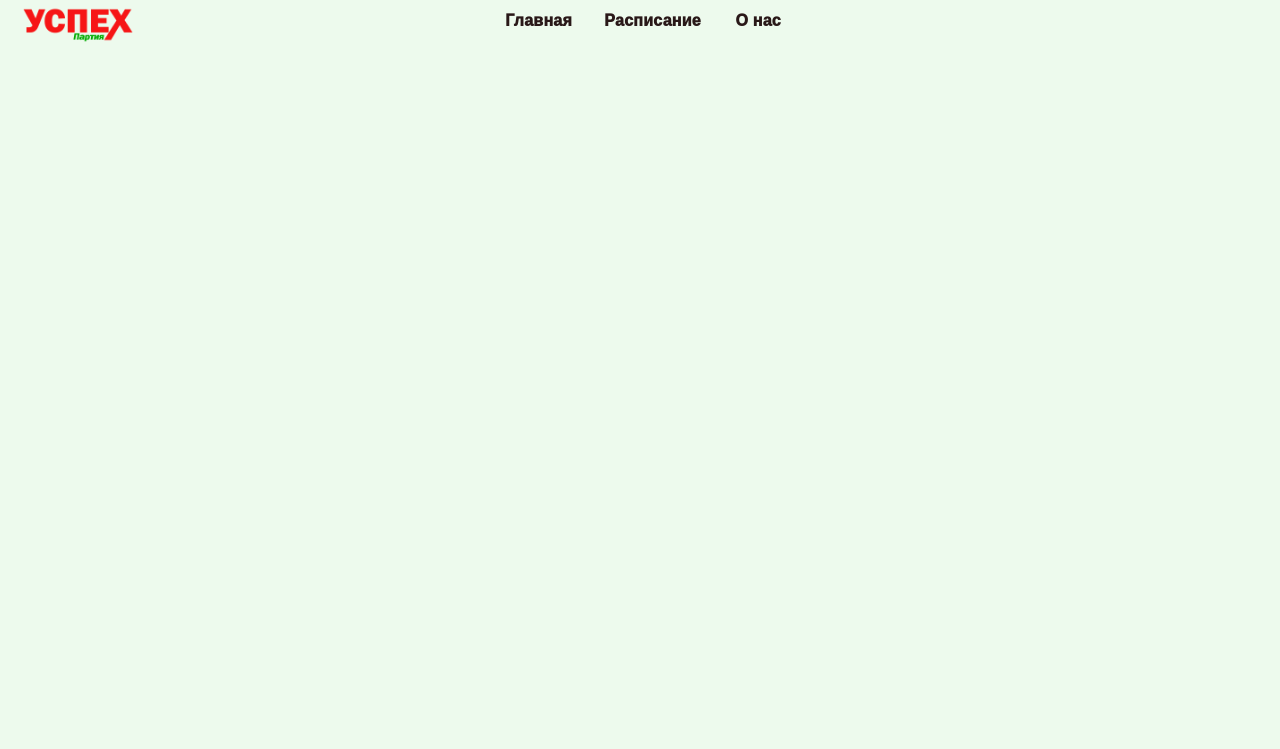
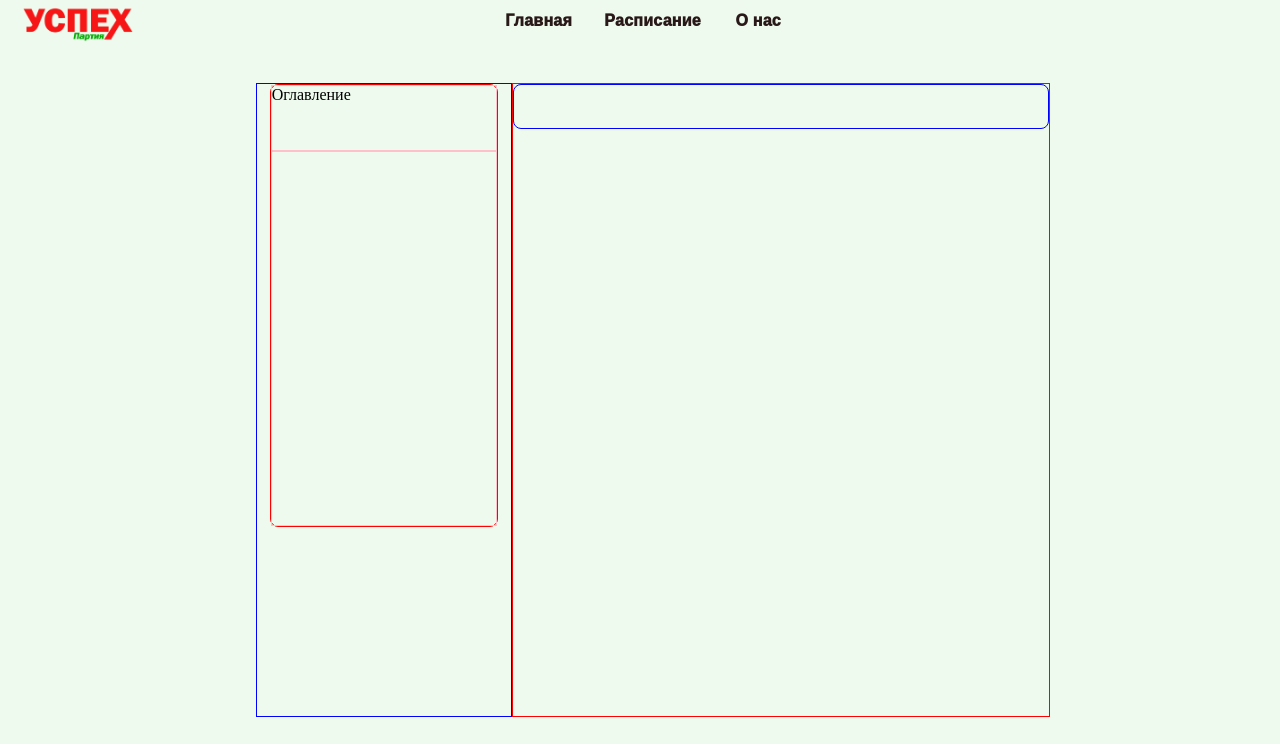
Before and after one commit to Iiiixxxaaa/YspehTEAM, a plain HTML site: page assets/index/aboutus.html in a window 1280 px wide. Shown: the top 749 px of the page. Drawn offline with Linux system fonts and the light colour scheme; files whose address does not match are found by name.

Commit message:
seven commit

```diff
--- a/assets/css/aboutus.css
+++ b/assets/css/aboutus.css
@@ -7,12 +7,12 @@ body{
 /* ОСНОВНОЙ КОНТЕЙНЕР, НАСТРОЙКИ ХЕДА, БОДИ И ФУТТЕРА*/
 .container{
     width: 100%;
-    height: 175vh;
+    height:93vh;
     background-color:  #edfaed ;
 
     display: grid;
     grid-template-columns:100%;
-    grid-template-rows: 3.5% 96.5%;
+    grid-template-rows: 6.49% 94.61%;
 }
 
 .head-container{
@@ -25,9 +25,10 @@ body{
 
 .body-container{
     display: grid;
-    grid-template-columns:100%;
-    grid-template-rows: 50% 50%;
+    grid-template-columns:40% 60%;
+    grid-template-rows: 100%;
     justify-content: center;
+    align-content: center;
 }
 
 .footer-conteiner{
@@ -180,6 +181,71 @@ body{
 
 
 
+
+
+
+/* НАСТРОЙКИ БОДИ КОНТЕЙНЕРА */
+.oglavl-container{
+    display: grid;
+    justify-content: center;
+    align-content:center;
+    grid-template-columns: 50% 50%;
+    grid-template-rows: 90%;
+}
+.oglavl-mini-container{
+    display: grid;
+    justify-content: center;
+    align-content:start;
+    grid-template-columns: 90%;
+    grid-template-rows: 70%;
+
+           border: 1px solid blue;
+}
+.cont-in-cont-oglavl{
+    border: 1px solid red;
+
+    display: grid;
+    justify-content: center;
+    align-content:start;
+    grid-template-columns: 100%;
+    grid-template-rows: 15% 85%;
+    border-radius: 1vh;
+}
+.name-oglavl{
+    border: 1px solid pink;
+}
+.text-oglavl{
+    border: 1px solid pink;
+}
+
+
+.info-container{
+    display: grid;
+    justify-content: center;
+    align-content:center;
+    grid-template-columns: 70% 30%;
+    grid-template-rows: 90%;
+}
+.glav-info-container{
+    display: grid;
+    justify-content: center;
+    align-content:center;
+    grid-template-columns: 100%;
+    grid-template-rows: 7% 93%;
+
+    border: 1px solid red;
+}
+.info-text-container{
+    border: 1px solid blue;
+    border-radius: 1vh;
+}
+
+
+
+
+
+
+
 /* ФУТЕР */
 .foot-cont-one{
     display: grid;
@@ -224,7 +290,7 @@ body{
     color: #a1a1a1;
     letter-spacing: 0.09vh;
     align-content: start;
-    user-select: none;
+
 }
 .foot-text-white{
     font-family: 'Arial', sans-serif;
@@ -233,7 +299,7 @@ body{
     color: #fdfdfd;
     letter-spacing: 0.09vh;
     align-content: start;
-    user-select: none;
+
 }
 
 
@@ -266,7 +332,7 @@ body{
     color: #fdfdfd;
     letter-spacing: 0.09vh;
     align-content: start;
-    user-select: none;
+
 }
 .ftn-gmail{
     font-family: 'Arial', sans-serif;
@@ -275,7 +341,7 @@ body{
     color: #a1a1a1;
     letter-spacing: 0.09vh;
     align-content: start;
-    user-select: none;
+
 }
 .ftn-adres-ebaniy{
     font-family: 'Arial', sans-serif;
@@ -284,7 +350,7 @@ body{
     color: #a1a1a1;
     letter-spacing: 0.09vh;
     align-content: end;
-    user-select: none;
+
 }
 
 
@@ -296,7 +362,7 @@ body{
     color: #a1a1a1;
     letter-spacing: 0.09vh;
     margin-top: 5%;
-    user-select: none;
+
 }
 .foot-info{
     display: grid;
--- a/assets/css/style.css
+++ b/assets/css/style.css
@@ -331,7 +331,6 @@ body{
     color: #a1a1a1;
     letter-spacing: 0.09vh;
     align-content: start;
-    user-select: none;
 }
 .foot-text-white{
     font-family: 'Arial', sans-serif;
@@ -340,7 +339,6 @@ body{
     color: #fdfdfd;
     letter-spacing: 0.09vh;
     align-content: start;
-    user-select: none;
 }
 
 
@@ -373,7 +371,6 @@ body{
     color: #fdfdfd;
     letter-spacing: 0.09vh;
     align-content: start;
-    user-select: none;
 }
 .ftn-gmail{
     font-family: 'Arial', sans-serif;
@@ -382,7 +379,6 @@ body{
     color: #a1a1a1;
     letter-spacing: 0.09vh;
     align-content: start;
-    user-select: none;
 }
 .ftn-adres-ebaniy{
     font-family: 'Arial', sans-serif;
@@ -391,7 +387,6 @@ body{
     color: #a1a1a1;
     letter-spacing: 0.09vh;
     align-content: end;
-    user-select: none;
 }
 
 
@@ -403,7 +398,6 @@ body{
     color: #a1a1a1;
     letter-spacing: 0.09vh;
     margin-top: 5%;
-    user-select: none;
 }
 .foot-info{
     display: grid;
--- a/assets/index/aboutus.html
+++ b/assets/index/aboutus.html
@@ -12,7 +12,9 @@
 <div class="container">
     <div class="head-container">
         <div class="logo-container">
+            <a href="../../index.html" class="logo">
             <div class="logo"></div>
+            </a>
         </div>
         <div class="btn-container">
             <a href="../../index.html" class="btn-home z">
@@ -37,7 +39,26 @@
         <div class="forsetc"></div>
     </div>
 
-    <div class="body-container"></div>
+    <div class="body-container">
+        <div class="oglavl-container">
+            <div class="forsetc"></div>
+            <div class="oglavl-mini-container"><!--главное-->
+                <div class="cont-in-cont-oglavl">
+                   <div class="name-oglavl">Оглавление</div>
+                   <div class="text-oglavl"></div>
+                </div>
+            </div>
+        </div>
+        <div class="info-container">
+            <div class="glav-info-container">
+                <div class="info-text-container">
+                    <div class="forsetc"></div>
+                    <div class="info-text"></div>
+                </div><!--главное-->
+            </div>
+            <div class="forsetc"></div>
+        </div>
+    </div>
 
 
 
```
Also changed, not shown: assets/css/raspis.css (+17 -16 lines), assets/index/raspis.html (+2 -0 lines), index.html (+2 -0 lines).
